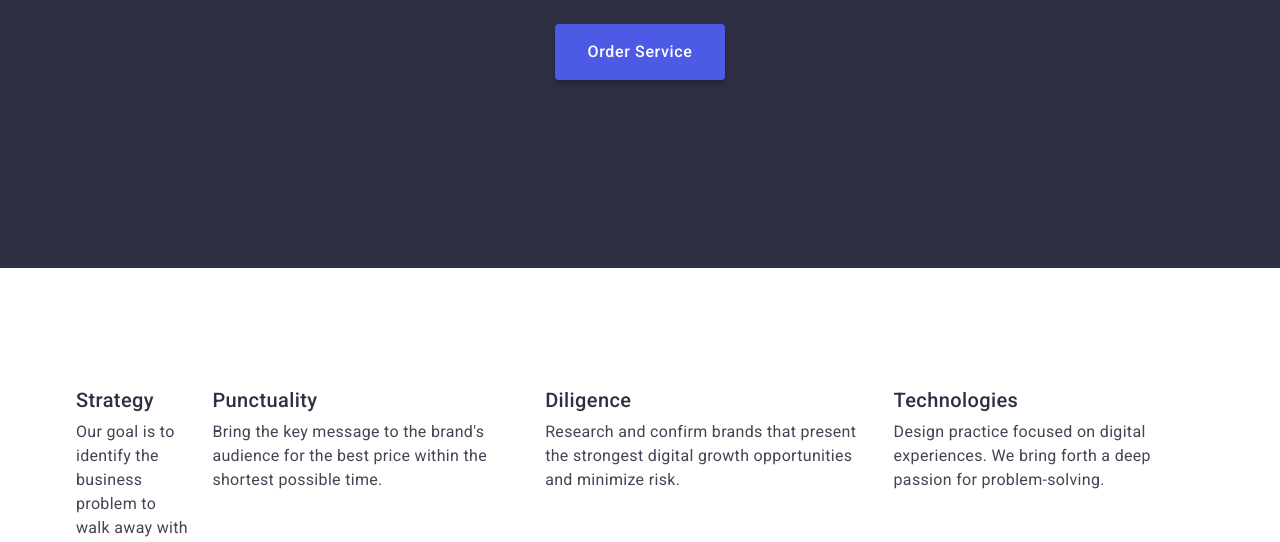
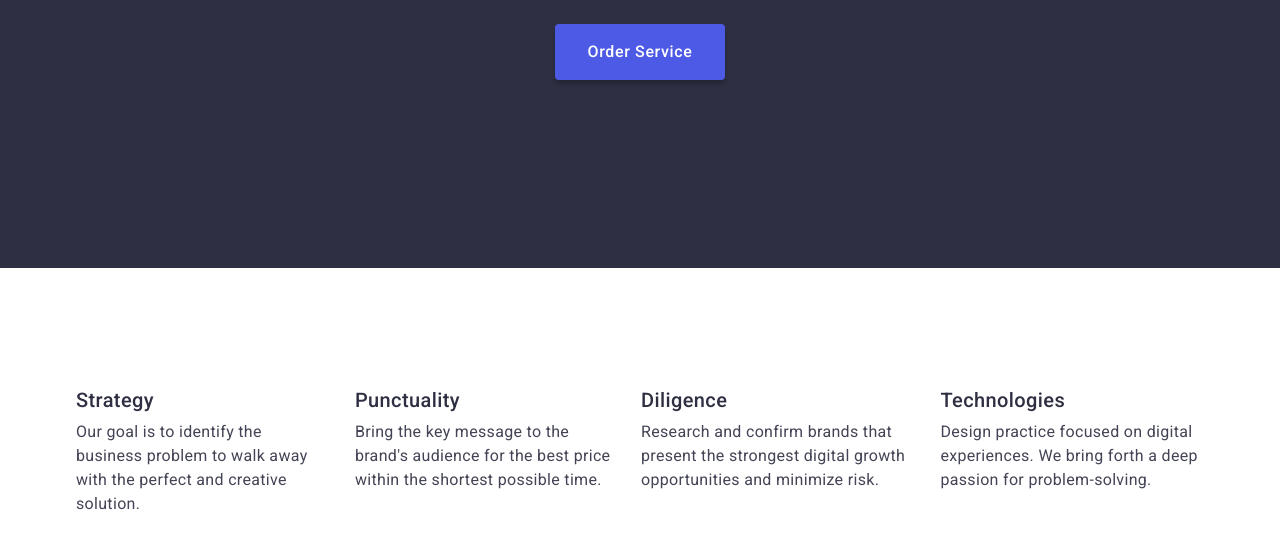
Before and after one commit to skipalsky/goit-markup-hw-03, a plain HTML site: page index.html in a window 1280 px wide. Shown: the part 405-947 px from the top of the page. Drawn offline with nearby package versions, Linux system fonts and the light colour scheme.

Commit message:
Update styles.css

```diff
--- a/css/styles.css
+++ b/css/styles.css
@@ -201,7 +201,7 @@ ul {
 }
 
 .advantages-item {
-    width: calc((100% - 72px) / 4);
+    max-width: calc((100% - 72px) / 4);
 }
 
 .advantages-title {
```
